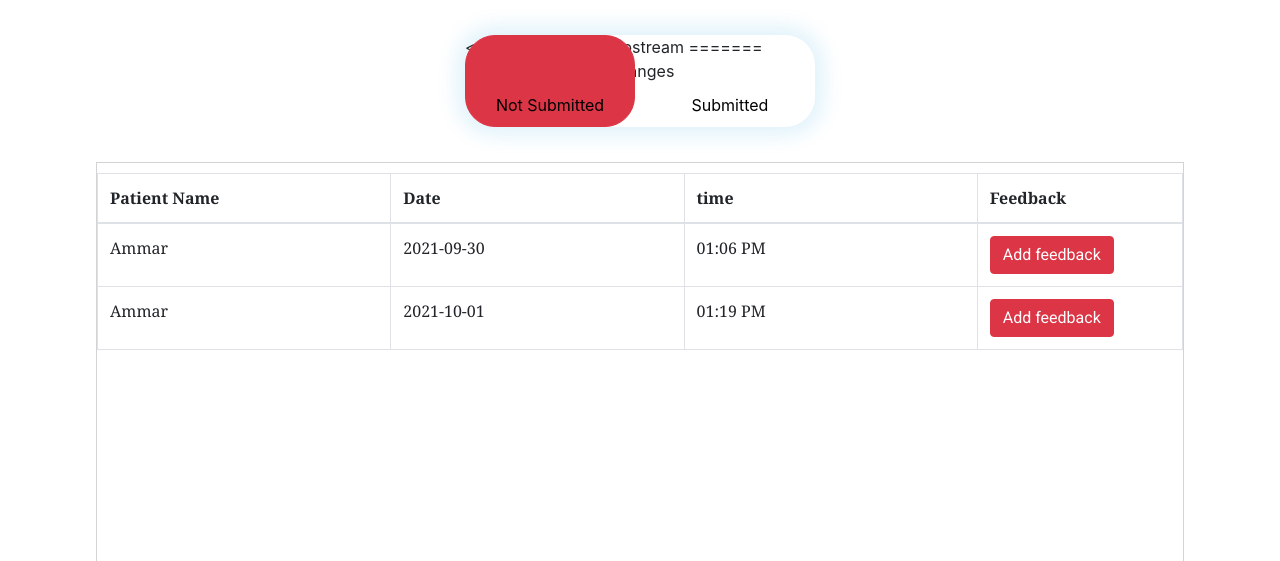
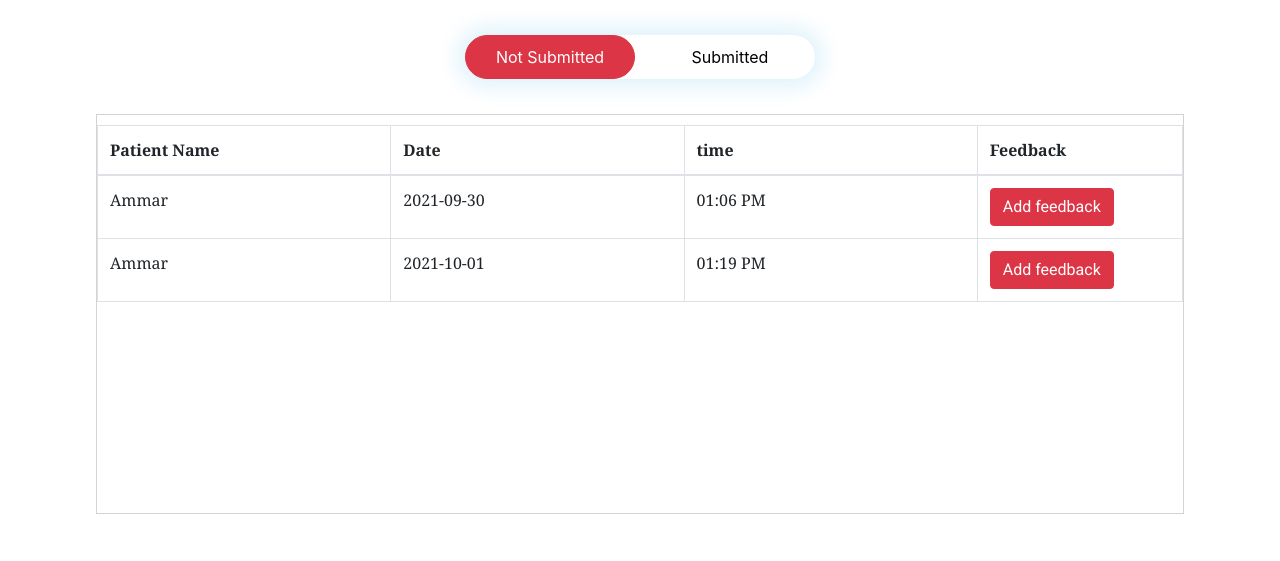
Before and after one commit to muhamad-ammar/homeopath, a Django app: page /feedback in a window 1280 px wide. Shown: the part 774-1335 px from the top of the page. Run offline with Django 3.2, Linux system fonts and the light colour scheme; a user stored in the database is signed in; data comes from the database, SQL or seed files in the repository; some libraries are stand-ins or nearby versions; some web fonts are replaced.

Commit message:
Feedback problem

```diff
--- a/templates/feedback.html
+++ b/templates/feedback.html
@@ -99,11 +99,9 @@ left: 0px;
         <div style="margin-bottom: 23px">
     <!--1st child div -->
     <div class="button_box">
-<<<<<<< Updated upstream
-        <div id="btn" class="btn" id="btntoggle"></div>
-=======
+
         <div id="btn" class="btn btn-danger"></div>
->>>>>>> Stashed changes
+
         <button type="button" id=notsubmit class="toggle" onclick="ns()" style="float: left;">Not Submitted</button>
 
         <button type="button" id=submit class="toggle" onclick="s()" style="padding: 10px 10px 10px 30px; float: left;">Submitted</button>
@@ -274,11 +272,8 @@ left: 0px;
 	var y=document.getElementById('reg');
 	var z=document.getElementById('btn');
     document.getElementById('notsubmit').style.color="white";
-<<<<<<< Updated upstream
-    document.getElementById("MyElement").classList.add('btn-danger');
-=======
     z.classList.add('btn-danger');
->>>>>>> Stashed changes
+
 
 
 	function s(){
@@ -287,17 +282,9 @@ left: 0px;
 		z.style.left="180px";
         document.getElementById('notsubmit').style.color="black";
         document.getElementById('submit').style.color="white";
-<<<<<<< Updated upstream
-        document.getElementById("MyElement").classList.add('btn-success');
-        document.getElementById("MyElement").classList.remove('btn-danger');
-
-
-
-
-=======
         z.classList.add('btn-success');
         z.classList.remove('btn-danger');
->>>>>>> Stashed changes
+
 	}
 
 	function ns(){
@@ -306,15 +293,9 @@ left: 0px;
 		z.style.left="0";
         document.getElementById('submit').style.color="black";
         document.getElementById('notsubmit').style.color="white";
-<<<<<<< Updated upstream
-        document.getElementById('btntoggle').style.backgroundColor="#d9534f";
-        document.getElementById("MyElement").classList.remove('btn-success');
-        document.getElementById("MyElement").classList.add('btn-danger');
-=======
-
         z.classList.remove('btn-success');
         z.classList.add('btn-danger');
->>>>>>> Stashed changes
+
     }
 	</script>
 <script>
```
